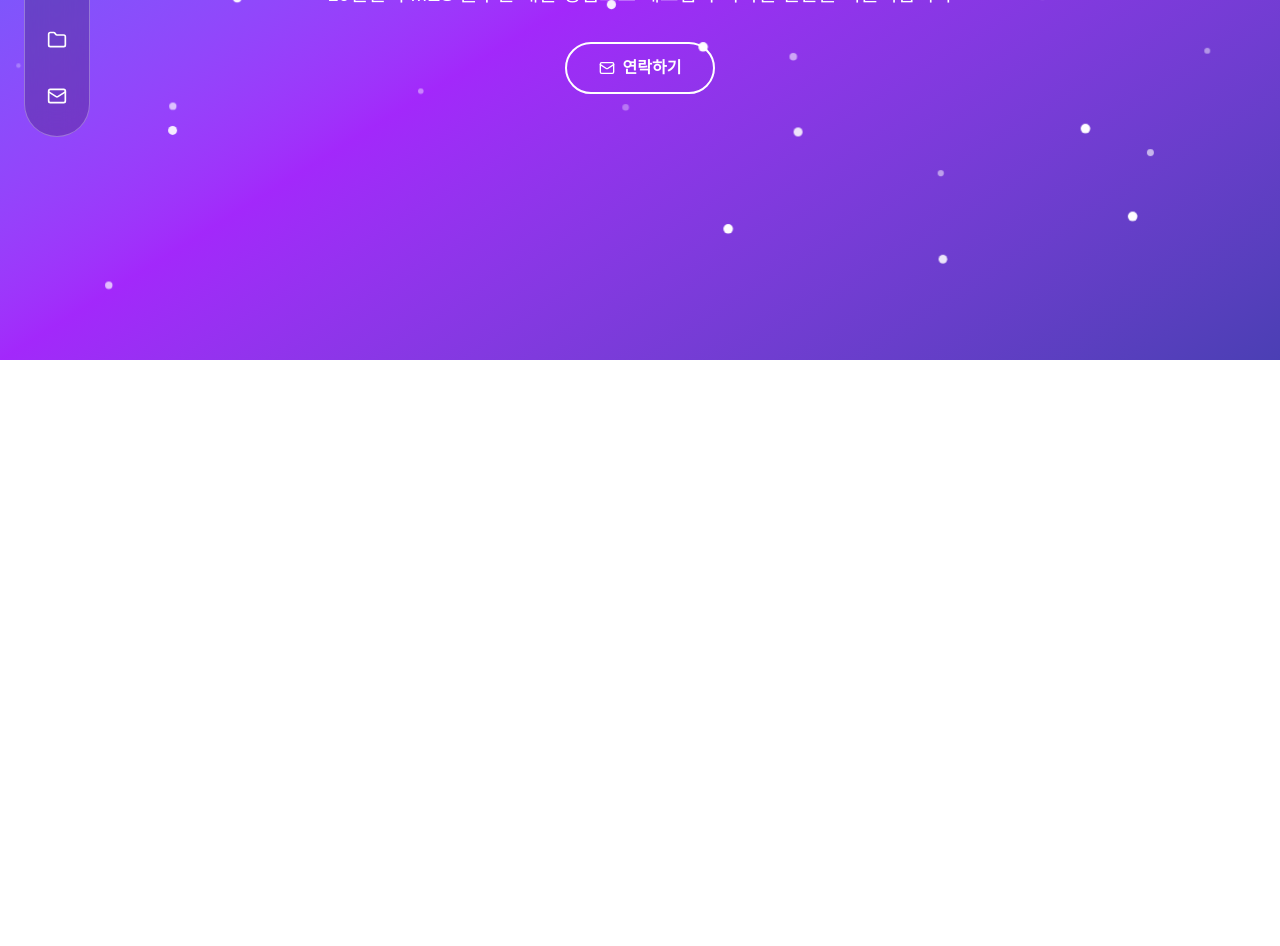
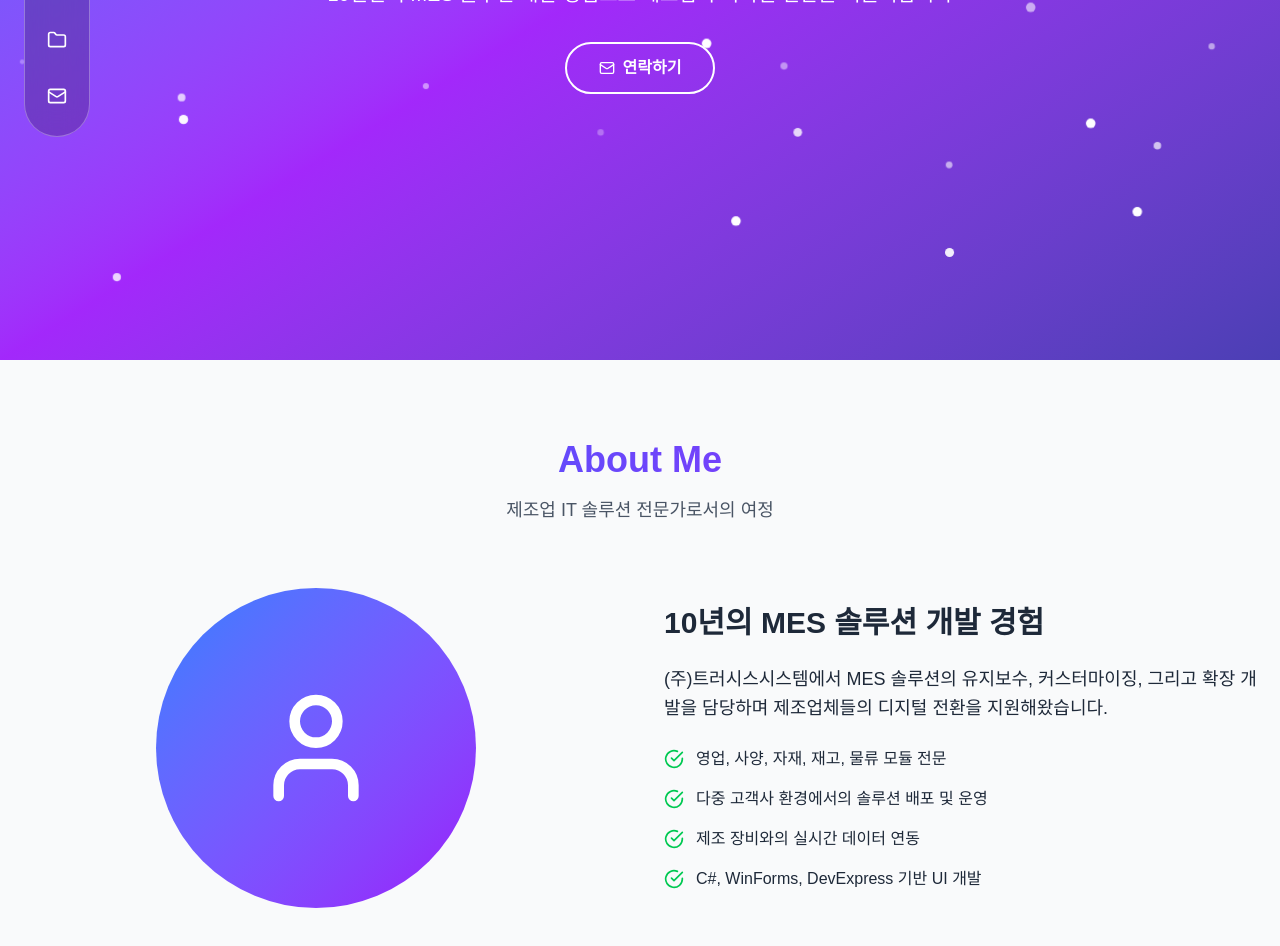
Before and after one commit to tkddnjs365/portfolio, a Next.js app: page / in a window 1280 px wide. Shown: the part 440-1386 px from the top of the page. Before the commit the page ends 800 px from the top, so only its background shows below. Built offline with nearby package versions, Linux system fonts and the light colour scheme.

Commit message:
about-section 추가 ( about 화면 )

```diff
--- a/src/app/page.tsx
+++ b/src/app/page.tsx
@@ -4,6 +4,7 @@ import {useEffect, useState} from "react";
 import {ThemeToggle} from "@/components/ui/theme-toggle";
 import {Navigation} from "@/components/ui/navigation";
 import {FirstSection} from "@/components/sections/first-section";
+import {AboutSection} from "@/components/sections/about-section";
 
 // 스크롤 컴포넌트 구현
 const ScrollIndicator = () => {
@@ -52,9 +53,10 @@ export default function Home() {
         * */
         <div className={`min-h-screen transition-colors duration-300 ${darkMode ? "dark bg-gray-900" : "bg-white"}`}>
             <ScrollIndicator/>
-            <ThemeToggle darkMode={darkMode} setDarkMode={setDarkMode}/>
-            <Navigation />
-            <FirstSection />
+            <ThemeToggle darkMode={darkMode} setDarkMode={setDarkMode}/> {/* 다크모드 버튼 */}
+            <Navigation/> {/* 사이드 네비게이션 */}
+            <FirstSection/> {/* 첫번째 화면 */}
+            <AboutSection darkMode={darkMode} /> {/* About Me 화면 */}
         </div>
     );
 }
--- /dev/null
+++ b/src/components/sections/about-section.tsx
@@ -0,0 +1,95 @@
+"use client"
+
+import {motion} from "framer-motion"
+import {CheckCircle, User} from "lucide-react"
+
+interface AboutSectionProps {
+    darkMode: boolean
+}
+
+export const AboutSection = ({darkMode}: AboutSectionProps) => {
+    return (
+        <section id="about" className={`min-h-screen py-16 md:py-20 ${darkMode ? "bg-gray-900" : "bg-gray-50"}`}>
+            {/*
+                container : 너비를 자동 조정하며 가운데 정렬
+                mx-auto : 자동으로 양옆 여백이 같게 되면서 딱 중앙에 설정
+            */}
+            <div className="container mx-auto px-4">
+                {/*
+                    initial : 시작상태
+                    whileInView : 화면에 보일때 상태
+                    md:mb-16 : 화면이 medium(768px 이상)일 때 아래 여백을 더 크게 (16 단위) 설정
+                */}
+                <motion.div
+                    initial={{opacity: 0, y: 50}} /* 처음에는 투명하고 아래쪽(50px) 위치에서 시작 */
+                    whileInView={{opacity: 1, y: 0}} /* 불투명(보임) 상태로 올라오면서 이동 */
+                    transition={{duration: 0.8}} /* 애니메이션이 0.8초 동안 부드럽게 실행 */
+                    className="text-center mb-12 md:mb-16"
+                >
+                    <h2 className="text-3xl md:text-4xl font-bold mb-4 bg-gradient-to-r from-blue-600 to-purple-600 bg-clip-text text-transparent">
+                        About Me
+                    </h2>
+                    <p className={`text-base md:text-lg ${darkMode ? "text-gray-300" : "text-gray-600"}`}>
+                        제조업 IT 솔루션 전문가로서의 여정
+                    </p>
+                </motion.div>
+
+                <div className="grid md:grid-cols-2 gap-8 md:gap-12 items-center">
+                    {/*
+                       order-2 : Flexbox나 Grid 레이아웃에서 이 요소의 표시 순서를 두 번째로 설정
+
+                    */}
+                    <motion.div
+                        initial={{opacity: 0, x: -50}}
+                        whileInView={{opacity: 1, x: 0}}
+                        transition={{duration: 0.8}}
+                        className="order-2 md:order-1"
+                    >
+                        <div className="relative">
+                            <div
+                                className="w-64 h-64 md:w-80 md:h-80 mx-auto bg-gradient-to-br from-blue-500 to-purple-600 rounded-full flex items-center justify-center">
+                                <User className="text-white w-24 h-24 md:w-32 md:h-32"/>
+                            </div>
+                        </div>
+                    </motion.div>
+
+                    <motion.div
+                        initial={{opacity: 0, x: 50}}
+                        whileInView={{opacity: 1, x: 0}}
+                        transition={{duration: 0.8}}
+                        className={`order-1 md:order-2 ${darkMode ? "text-white" : "text-gray-800"}`}
+                    >
+                        <h3 className="text-2xl md:text-3xl font-bold mb-4 md:mb-6">10년의 MES 솔루션 개발 경험</h3>
+                        <p className="text-base md:text-lg mb-4 md:mb-6 leading-relaxed">
+                            (주)트러시스시스템에서 MES 솔루션의 유지보수, 커스터마이징, 그리고 확장 개발을 담당하며 제조업체들의
+                            디지털 전환을 지원해왔습니다.
+                        </p>
+
+                        {/*
+                           space-y-3 : 세로 방향으로 요소 간 12px 간격 생성 (세로 정렬일 때만)
+                           flex : 내부 요소들을 가로로 정렬
+                        */}
+                        <div className="space-y-3 md:space-y-4">
+                            <div className="flex items-center">
+                                <CheckCircle className="text-green-500 mr-3 w-5 h-5 flex-shrink-0"/>
+                                <span className="text-sm md:text-base">영업, 사양, 자재, 재고, 물류 모듈 전문</span>
+                            </div>
+                            <div className="flex items-center">
+                                <CheckCircle className="text-green-500 mr-3 w-5 h-5 flex-shrink-0"/>
+                                <span className="text-sm md:text-base">다중 고객사 환경에서의 솔루션 배포 및 운영</span>
+                            </div>
+                            <div className="flex items-center">
+                                <CheckCircle className="text-green-500 mr-3 w-5 h-5 flex-shrink-0"/>
+                                <span className="text-sm md:text-base">제조 장비와의 실시간 데이터 연동</span>
+                            </div>
+                            <div className="flex items-center">
+                                <CheckCircle className="text-green-500 mr-3 w-5 h-5 flex-shrink-0"/>
+                                <span className="text-sm md:text-base">C#, WinForms, DevExpress 기반 UI 개발</span>
+                            </div>
+                        </div>
+                    </motion.div>
+                </div>
+            </div>
+        </section>
+    )
+}
```
